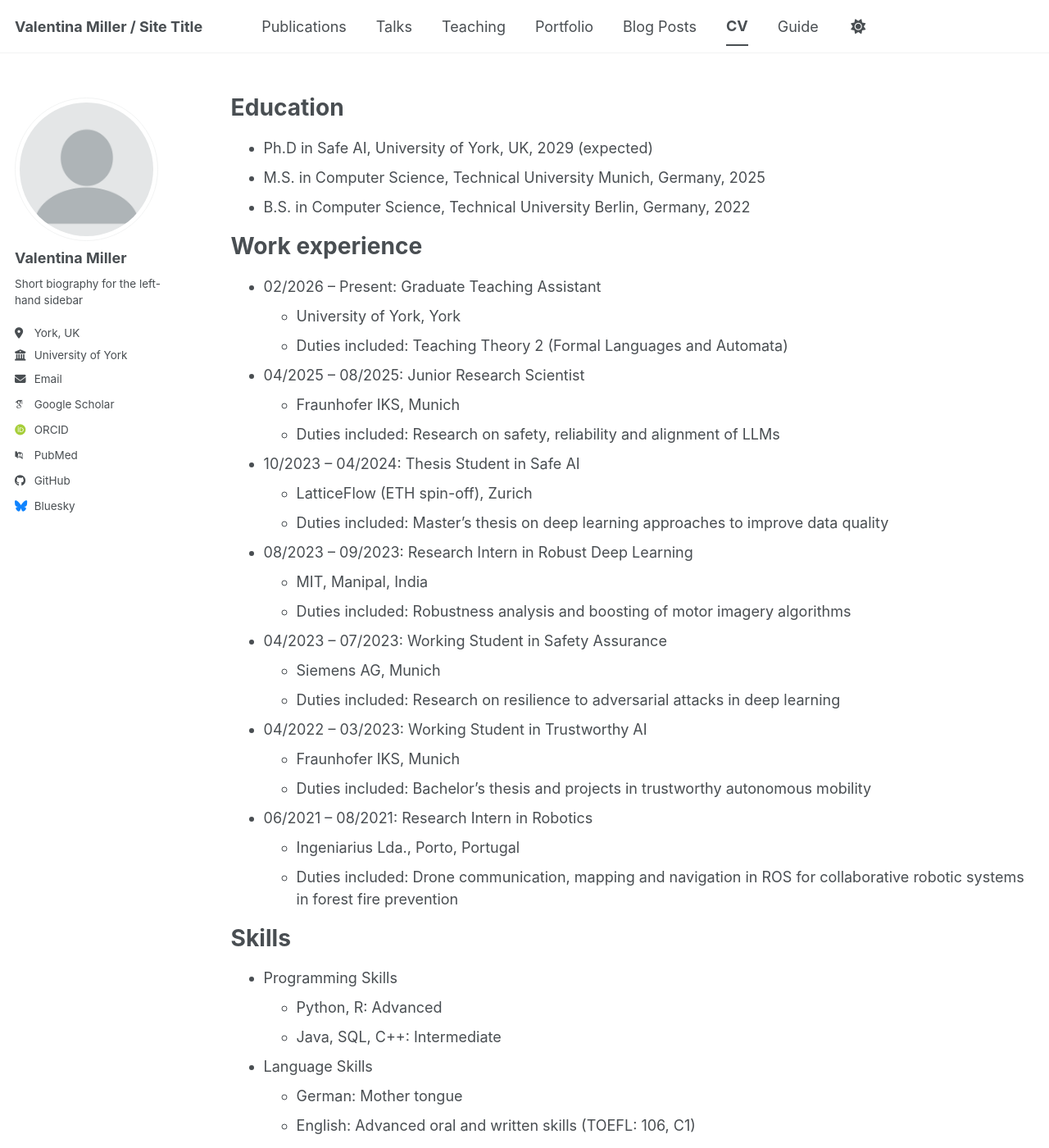
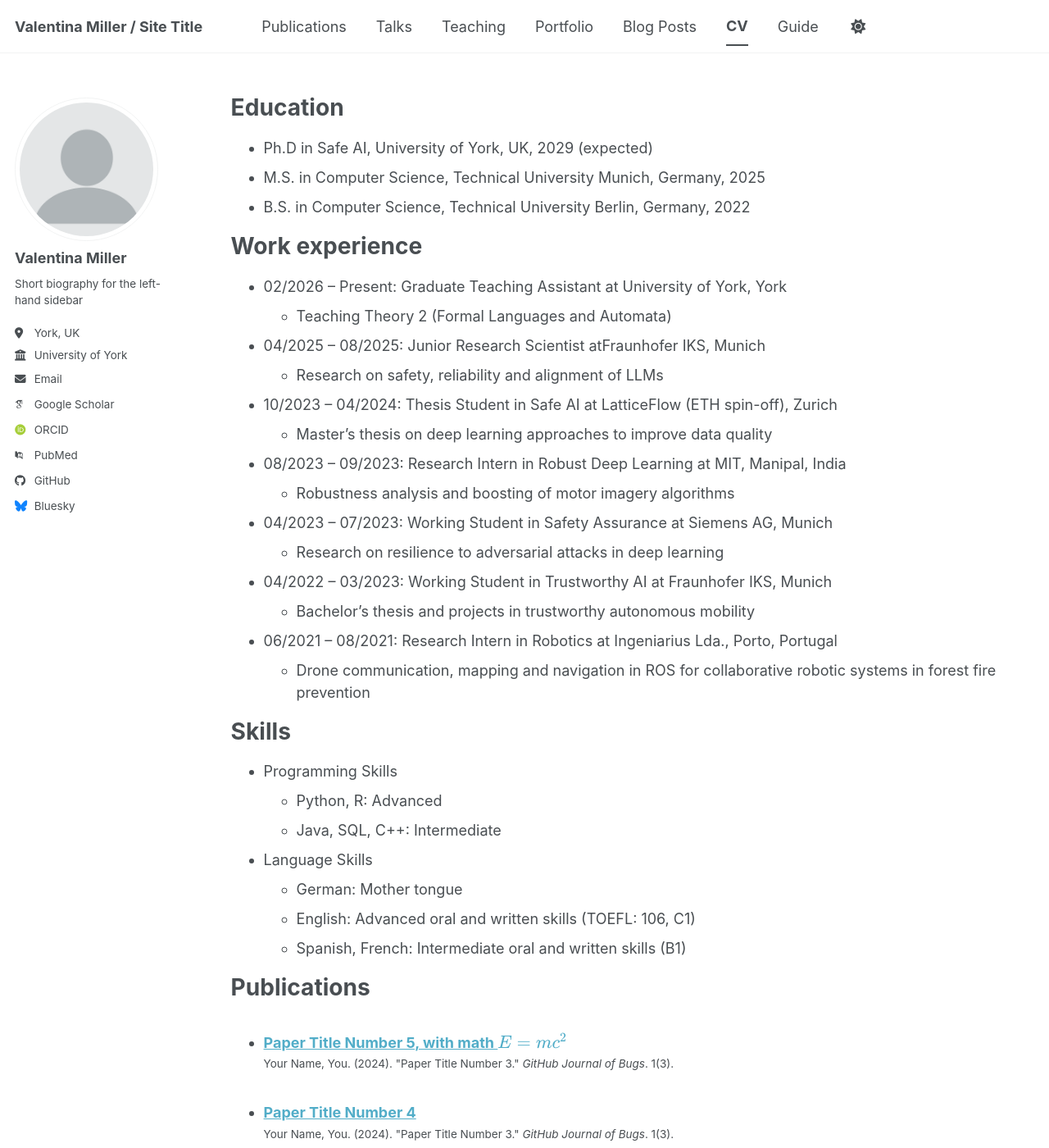
Before and after one commit to ValentinaMiller/ValentinaMiller.github.io, a Jekyll site: the page built from _pages/cv.md, in a window 1280 px wide and 1400 px high. Shown: the whole window at 82% size. Built offline with Jekyll 4.4.1, drawn with Linux system fonts in a browser that asks for light colours; some web fonts are replaced; a script bundle is joined from its source files by our own code; library files that are not in the unit come from our copies.

Commit message:
Update cv.md

```diff
--- a/_pages/cv.md
+++ b/_pages/cv.md
@@ -18,33 +18,26 @@
 Work experience
 ======
 
-* 02/2026 – Present: Graduate Teaching Assistant
-  * University of York, York
-  * Duties included: Teaching Theory 2 (Formal Languages and Automata)
+* 02/2026 – Present: Graduate Teaching Assistant at University of York, York
+  * Teaching Theory 2 (Formal Languages and Automata)
 
-* 04/2025 – 08/2025: Junior Research Scientist
-  * Fraunhofer IKS, Munich
-  * Duties included: Research on safety, reliability and alignment of LLMs
+* 04/2025 – 08/2025: Junior Research Scientist atFraunhofer IKS, Munich
+  * Research on safety, reliability and alignment of LLMs
 
-* 10/2023 – 04/2024: Thesis Student in Safe AI
-  * LatticeFlow (ETH spin-off), Zurich
-  * Duties included: Master’s thesis on deep learning approaches to improve data quality
+* 10/2023 – 04/2024: Thesis Student in Safe AI at LatticeFlow (ETH spin-off), Zurich
+  * Master’s thesis on deep learning approaches to improve data quality
 
-* 08/2023 – 09/2023: Research Intern in Robust Deep Learning
-  * MIT, Manipal, India
-  * Duties included: Robustness analysis and boosting of motor imagery algorithms
+* 08/2023 – 09/2023: Research Intern in Robust Deep Learning at MIT, Manipal, India
+  * Robustness analysis and boosting of motor imagery algorithms
 
-* 04/2023 – 07/2023: Working Student in Safety Assurance
-  * Siemens AG, Munich
-  * Duties included: Research on resilience to adversarial attacks in deep learning
+* 04/2023 – 07/2023: Working Student in Safety Assurance at Siemens AG, Munich
+  * Research on resilience to adversarial attacks in deep learning
 
-* 04/2022 – 03/2023: Working Student in Trustworthy AI
-  * Fraunhofer IKS, Munich
-  * Duties included: Bachelor’s thesis and projects in trustworthy autonomous mobility
+* 04/2022 – 03/2023: Working Student in Trustworthy AI at Fraunhofer IKS, Munich
+  * Bachelor’s thesis and projects in trustworthy autonomous mobility
 
-* 06/2021 – 08/2021: Research Intern in Robotics
-  * Ingeniarius Lda., Porto, Portugal
-  * Duties included: Drone communication, mapping and navigation in ROS for collaborative robotic systems in forest fire prevention
+* 06/2021 – 08/2021: Research Intern in Robotics at Ingeniarius Lda., Porto, Portugal
+  * Drone communication, mapping and navigation in ROS for collaborative robotic systems in forest fire prevention
 
 Skills
 ======
```
